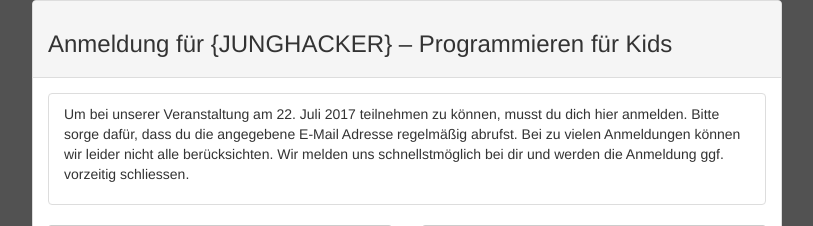
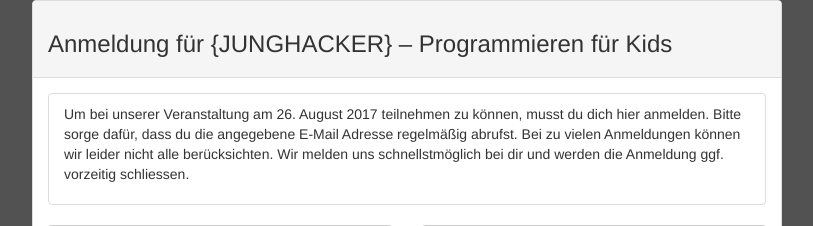
Before and after one commit to Eigenbaukombinat/regpage, a Django app: page /register/ in a window 1280 px wide. Shown: the top 226 px of the page, without its empty margins (233-1046 px from the left). Run offline with Django 3.2, Linux system fonts and the light colour scheme; some libraries are stand-ins or nearby versions.

Commit message:
date to august

```diff
--- a/register/templates/register_page.html
+++ b/register/templates/register_page.html
@@ -23,7 +23,7 @@
                        <ul class="list-group">
                         <li class="list-group-item">
 <p>
-Um bei unserer Veranstaltung am 22. Juli 2017 teilnehmen zu können, musst du dich hier anmelden. Bitte sorge dafür, dass du die angegebene E-Mail Adresse regelmäßig abrufst. Bei zu vielen Anmeldungen können wir leider nicht alle berücksichten. Wir melden uns schnellstmöglich bei dir und werden die Anmeldung ggf. vorzeitig schliessen.
+Um bei unserer Veranstaltung am 26. August 2017 teilnehmen zu können, musst du dich hier anmelden. Bitte sorge dafür, dass du die angegebene E-Mail Adresse regelmäßig abrufst. Bei zu vielen Anmeldungen können wir leider nicht alle berücksichten. Wir melden uns schnellstmöglich bei dir und werden die Anmeldung ggf. vorzeitig schliessen.
 
 </p>
 </li>
--- a/register/views.py
+++ b/register/views.py
@@ -65,7 +65,7 @@ freitext:
                 u'''Liebe(r) %s,
 
 Deine Registrierung für {JUNGHACKER} - Programmieren für Kids
-am 22. Juli 2017 war erfolgreich! Wir werden uns in den nächsten
+am 26. August 2017 war erfolgreich! Wir werden uns in den nächsten
 Wochen bei dir melden und dir deine Teilnahme bestätigen. Falls wir
 zu viele Anmeldungen bekommen, werden wir leider nicht alle
 berücksichtigen können.
```
